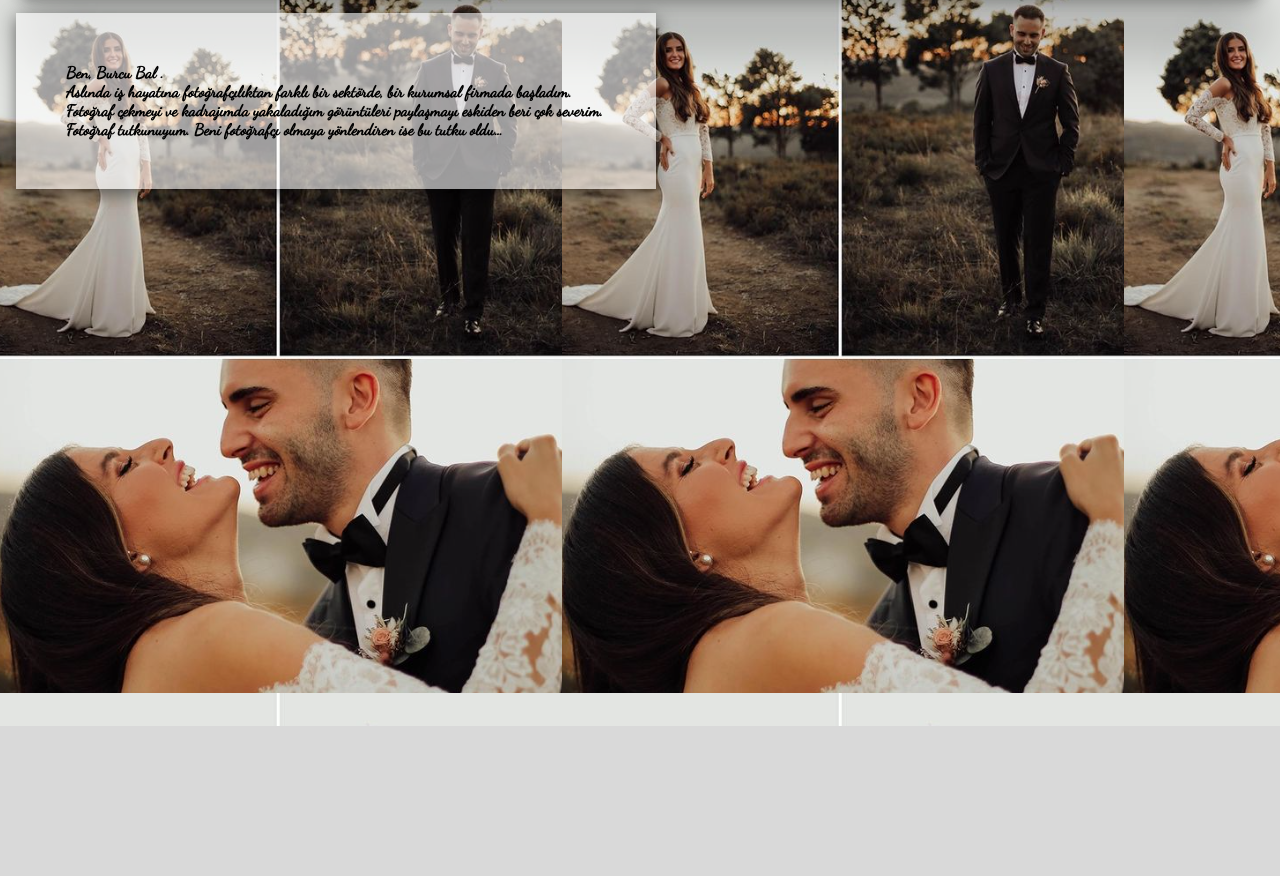
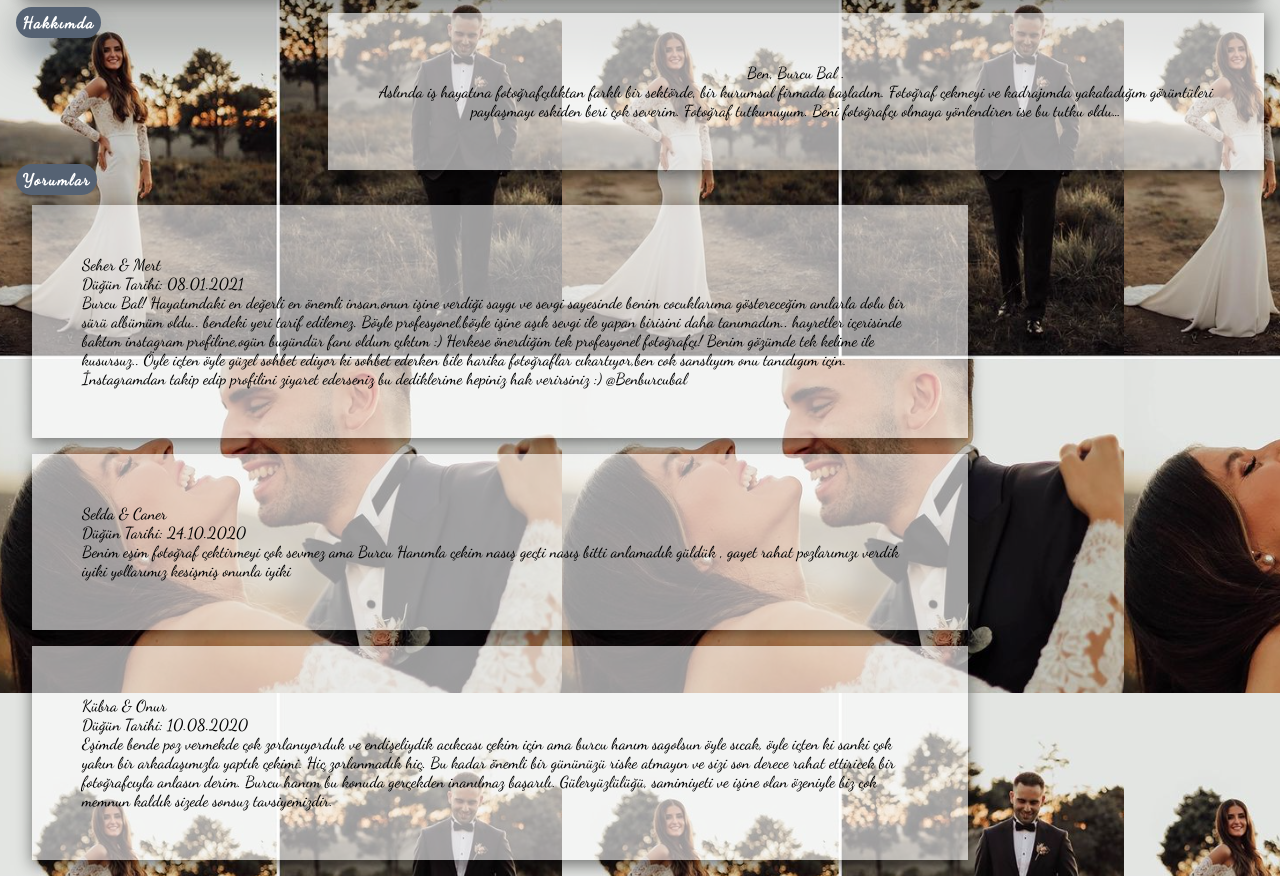
Before and after one commit to ahmetturanyurtcu/Burcu_Bal, a plain HTML site: page index.html in a window 1280 px wide. Shown: the part 74-950 px from the top of the page. Before the commit the page ends 800 px from the top, so only its background shows below. Drawn offline with Linux system fonts and the light colour scheme.

Commit message:
yorum_link

```diff
--- a/index.html
+++ b/index.html
@@ -12,20 +12,64 @@
       <a id="logo">Burcu Bal</a>
       <a id="logox">Burcu Bal</a>
       <a href="portfolyo.html">Portfolyo</a>
-      <a href="#">Yorumlar</a>
+      <a href="#yorum">Yorumlar</a>
       <a href="https://api.whatsapp.com/send?phone=905365850606">İletişim</a>
       <a id="logox">Burcu Bal</a>
       <a id="logoinsta" href="https://www.instagram.com/benburcubal/">
         <i class="icon-instagram"></i> İnstagram</a
       >
     </nav>
-
-    <div class="header">
-      Ben, Burcu Bal . <br />
-      Aslında iş hayatına fotoğrafçılıktan farklı bir sektörde, bir kurumsal
-      firmada başladım. Fotoğraf çekmeyi ve kadrajımda yakaladığım görüntüleri
-      paylaşmayı eskiden beri çok severim. Fotoğraf tutkunuyum. Beni fotoğrafçı
-      olmaya yönlendiren ise bu tutku oldu…
+    <div class="container">
+      <div class="row">
+        <h1>Hakkımda</h1>
+      </div>
+      <div class="row"></div>
+      <div class="header">
+        Ben, Burcu Bal . <br />
+        Aslında iş hayatına fotoğrafçılıktan farklı bir sektörde, bir kurumsal
+        firmada başladım. Fotoğraf çekmeyi ve kadrajımda yakaladığım görüntüleri
+        paylaşmayı eskiden beri çok severim. Fotoğraf tutkunuyum. Beni
+        fotoğrafçı olmaya yönlendiren ise bu tutku oldu…
+      </div>
+      </div>
+      <div class="row">
+      <h1 id="yorum">Yorumlar</h1>
+      </div>
+      <div class="row">
+      <div class="comment cm1">
+        Seher & Mert <br />
+        Düğün Tarihi: 08.01.2021
+        <br />
+        Burcu Bal! Hayatımdaki en değerli en önemli insan,onun işine verdiği
+        saygı ve sevgi sayesinde benim cocuklarıma göstereceğim anılarla dolu
+        bir sürü albümüm oldu.. bendeki yeri tarif edilemez. Böyle
+        profesyonel,böyle işine aşık sevgi ile yapan birisini daha tanımadım..
+        hayretler içerisinde baktım instagram profiline,ogün bugündür fanı oldum
+        çıktım :) Herkese önerdiğim tek profesyonel fotoğrafçı! Benim gözümde
+        tek kelime ile kusursuz.. Öyle içten öyle güzel sohbet ediyor ki sohbet
+        ederken bile harika fotoğraflar cıkartıyor,ben cok sanslıyım onu
+        tanıdıgım için. İnstagramdan takip edip profilini ziyaret ederseniz bu
+        dediklerime hepiniz hak verirsiniz :) @Benburcubal
+      </div>
+      <div class="comment cm2">
+        Selda & Caner <br />
+        Düğün Tarihi: 24.10.2020
+        <br />
+        Benim eşim fotoğraf çektirmeyi çok sevmez ama Burcu Hanımla çekim nasış
+        geçti nasış bitti anlamadık güldük , gayet rahat pozlarımızı verdik
+        iyiki yollarımız kesişmiş onunla iyiki
+      </div>
+      <div class="comment cm3">
+        Kübra & Onur <br />Düğün Tarihi: 10.08.2020 <br />
+        Eşimde bende poz vermekde çok zorlanıyorduk ve endişeliydik acıkcası
+        çekim için ama burcu hanım sagolsun öyle sıcak, öyle içten ki sanki çok
+        yakın bir arkadaşımızla yaptık çekimi. Hiç zorlanmadık hiç. Bu kadar
+        önemli bir gününüzü riske atmayın ve sizi son derece rahat ettiricek bir
+        fotoğrafcıyla anlasın derim. Burcu hanım bu konuda gerçekden inanılmaz
+        başarılı. Güleryüzlülüğü, samimiyeti ve işine olan özeniyle biz çok
+        memnun kaldık sizede sonsuz tavsiyemizdir.
+      </div>
+      </div>
     </div>
   </body>
 </html>
--- a/style.css
+++ b/style.css
@@ -1,5 +1,5 @@
 @import url("https://fonts.googleapis.com/css2?family=Dancing+Script:wght@500&display=swap");
-
+@import url("https://fonts.googleapis.com/css2?family=Lobster+Two&display=swap");
 @font-face {
   font-family: "fontello";
   src: url("font/fontello.eot?78557957");
@@ -91,15 +91,54 @@ nav #logox {
   color: black;
   font-weight: 600;
 }
+.container {
+  display: flex;
+  width: 100%;
+  text-align: center;
+  font-family: "Dancing Script", cursive;
+  flex-wrap: wrap;
+  justify-content: space-between;
+}
+.container h1 {
+  background-color: #556273;
+  padding: 0.4rem;
+  border-radius: 1rem;
+  display: inline;
+  color: white;
+  font-size: 1rem;
+  font-family: "Dancing Script", cursive;
+  letter-spacing: 1.5px;
+  box-shadow: rgb(38, 57, 77) 0px 20px 30px -10px;
+}
+div #yorum {
+  font-size: 1rem;
+  background-color: #556273;
+  padding: 0.4rem;
+  border-radius: 1rem;
+  display: inline;
+  color: white;
+  letter-spacing: 1.5px;
+  font-family: "Dancing Script", cursive;
+  box-shadow: rgb(38, 57, 77) 0px 20px 30px -10px;
+}
 .header {
-  position: absolute;
-  max-width: 50%;
+  max-width: 75%;
   padding: 50px;
   background: rgba(255, 255, 255, 0.6);
   box-shadow: 0 5px 15px rgba(0, 0, 0, 0.5);
-  font-weight: 650;
+  font-weight: 450;
   font-family: "Dancing Script", cursive;
 }
+.comment {
+  font-family: "Dancing Script", cursive;
+  max-width: 75%;
+  padding: 50px;
+  background: rgba(255, 255, 255, 0.6);
+  box-shadow: 0 5px 15px rgba(0, 0, 0, 0.5);
+  font-weight: 400;
+  margin: 1rem;
+}
+
 @media screen and (min-width: 0px) and (max-width: 600px) {
   .navbar {
     flex-direction: column;
@@ -108,7 +147,6 @@ nav #logox {
     text-align: center;
   }
   .header {
-    position: fixed;
     text-align: center;
     display: inline-block;
   }
```
